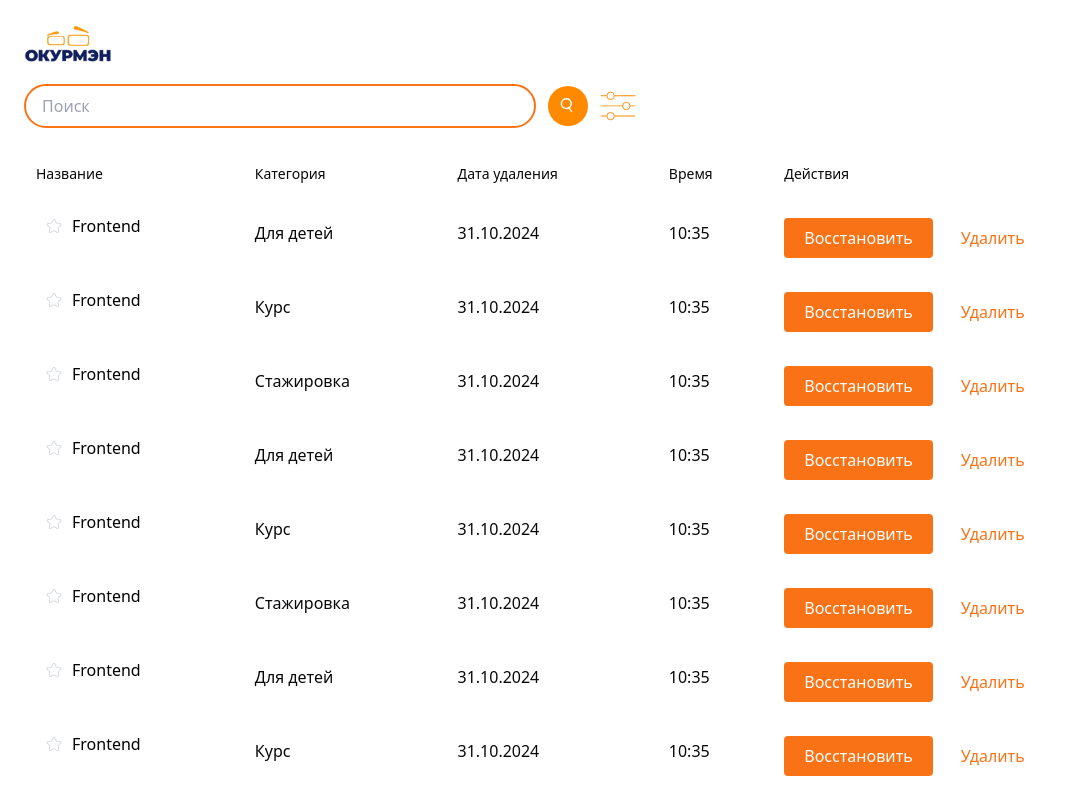
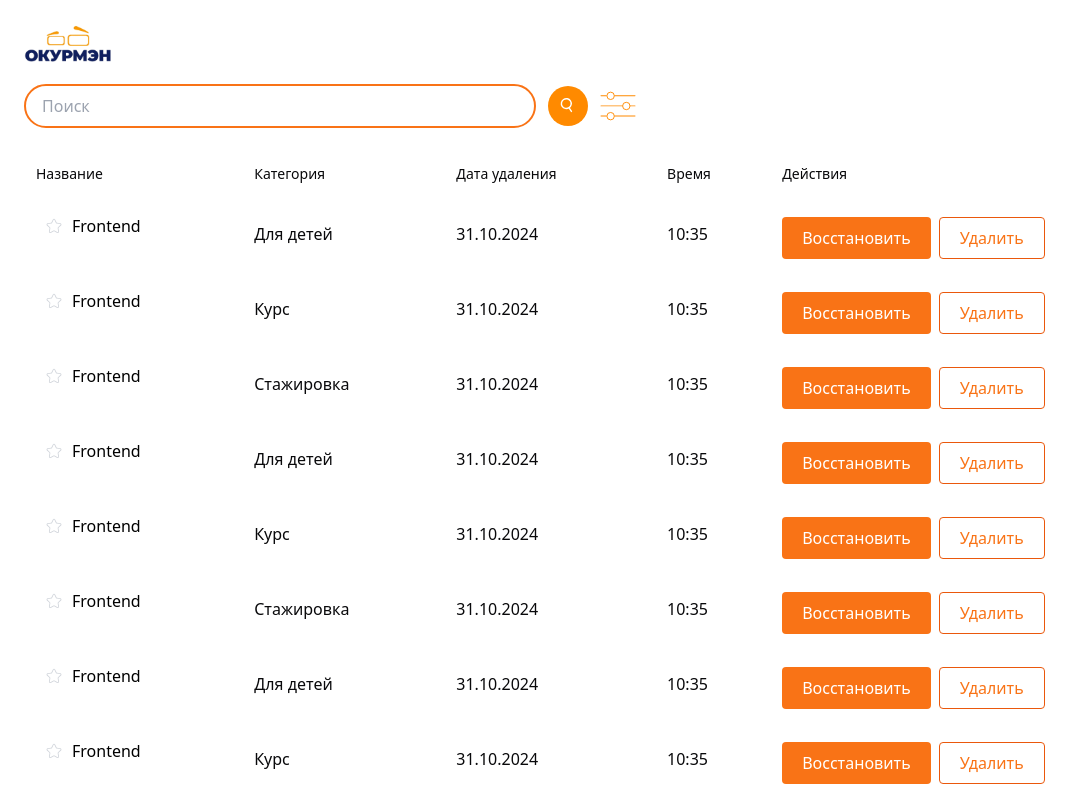
Before and after one commit to okurmenpro/okurmen-web, a React (Vite) app in the folder client/: page /archive in a window 1280 px wide. Shown: the top 800 px of the page, without its empty margins (0-1084 px from the left). Built offline with nearby package versions, Linux system fonts and the light colour scheme.

Commit message:
button's border

```diff
--- a/client/src/components/archive/Archive.jsx
+++ b/client/src/components/archive/Archive.jsx
@@ -92,7 +92,7 @@ const TrashList = () => {
                   </button>
                   <button
                     onClick={() => handleDelete(item.id)}
-                    className="bg-white border-orange-600 text-orange-500 py-2 px-5 rounded font-medium"
+                    className="bg-white border-orange-600 border border-orange-500 text-orange-500 py-2 px-5 rounded font-medium"
                   >
                     Удалить
                   </button>
```
